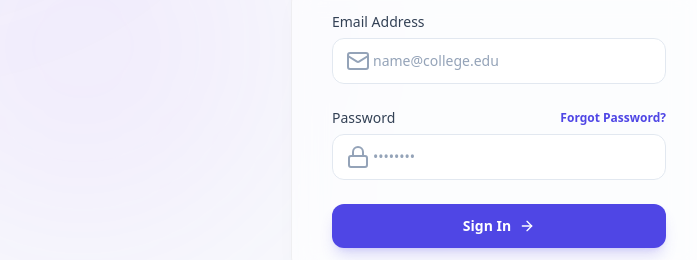
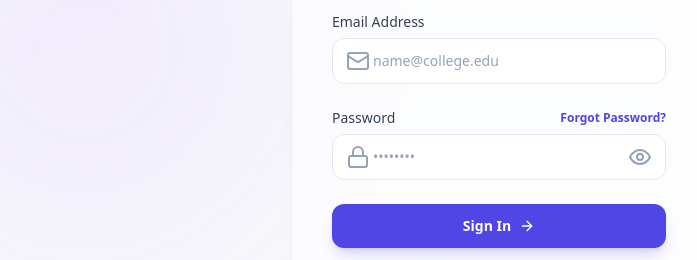
Before and after one commit to Muthu-Ramalingam-2004/AI-HACKATHON-MANAGEMENT-SYSTEM, a React (Vite) app in the folder frontend/: page /login in a window 1280 px wide. Shown: the part 354-614 px from the top of the page, without its empty margins (141-838 px from the left). Built offline with nearby package versions, Linux system fonts and the light colour scheme.

Commit message:
Add password visibility toggle in Login.jsx

```diff
--- a/frontend/src/pages/Login.jsx
+++ b/frontend/src/pages/Login.jsx
@@ -1,7 +1,7 @@
 import React, { useState } from 'react';
 import { useNavigate, Link } from 'react-router-dom';
 import { useAuth } from '../context/AuthContext';
-import { Code, Mail, Lock, AlertCircle, ArrowRight, CheckCircle } from 'lucide-react';
+import { Code, Mail, Lock, AlertCircle, ArrowRight, CheckCircle, Eye, EyeOff } from 'lucide-react';
 import api from '../utils/api';
 
 const Login = () => {
@@ -11,6 +11,7 @@ const Login = () => {
   const [password, setPassword] = useState('');
   const [error, setError] = useState('');
   const [isLoading, setIsLoading] = useState(false);
+  const [showPassword, setShowPassword] = useState(false);
 
   // Forgot Password States
   const [isForgotOpen, setIsForgotOpen] = useState(false);
@@ -132,14 +133,26 @@ const Login = () => {
                 <input
                   id="password"
                   name="password"
-                  type="password"
+                  type={showPassword ? 'text' : 'password'}
                   autoComplete="current-password"
                   required
                   value={password}
                   onChange={(e) => setPassword(e.target.value)}
-                  class="block w-full pl-10 pr-4 py-3 bg-white/80 dark:bg-slate-900/60 border border-slate-200 dark:border-slate-800 rounded-xl text-slate-800 dark:text-slate-200 placeholder-slate-400 dark:placeholder-slate-500 focus:outline-none focus:ring-2 focus:ring-indigo-500/50 focus:border-indigo-500 transition-all text-sm"
+                  class="block w-full pl-10 pr-10 py-3 bg-white/80 dark:bg-slate-900/60 border border-slate-200 dark:border-slate-800 rounded-xl text-slate-800 dark:text-slate-200 placeholder-slate-400 dark:placeholder-slate-500 focus:outline-none focus:ring-2 focus:ring-indigo-500/50 focus:border-indigo-500 transition-all text-sm"
                   placeholder="••••••••"
                 />
+                <button
+                  type="button"
+                  onClick={() => setShowPassword(!showPassword)}
+                  aria-label={showPassword ? "Hide password" : "Show password"}
+                  class="absolute inset-y-0 right-0 pr-3.5 flex items-center text-slate-400 dark:text-slate-500 hover:text-slate-600 dark:hover:text-slate-400 focus:outline-none transition-colors"
+                >
+                  {showPassword ? (
+                    <EyeOff class="h-4.5 w-4.5" />
+                  ) : (
+                    <Eye class="h-4.5 w-4.5" />
+                  )}
+                </button>
               </div>
             </div>
 
```
